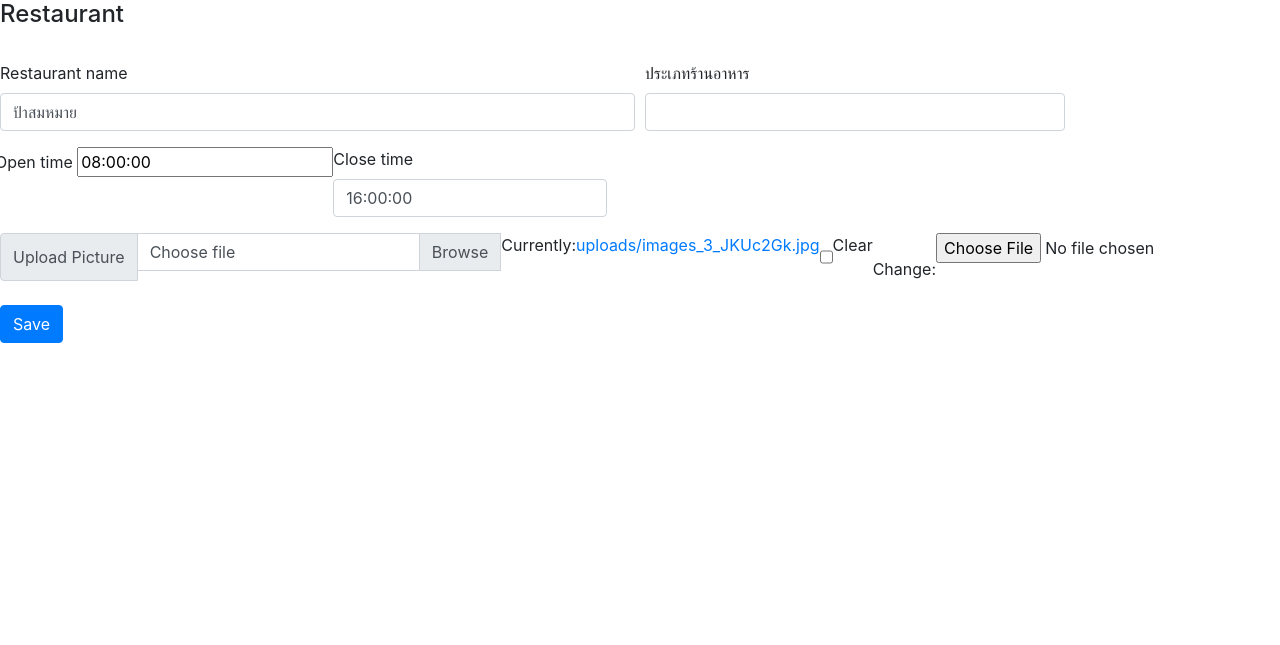
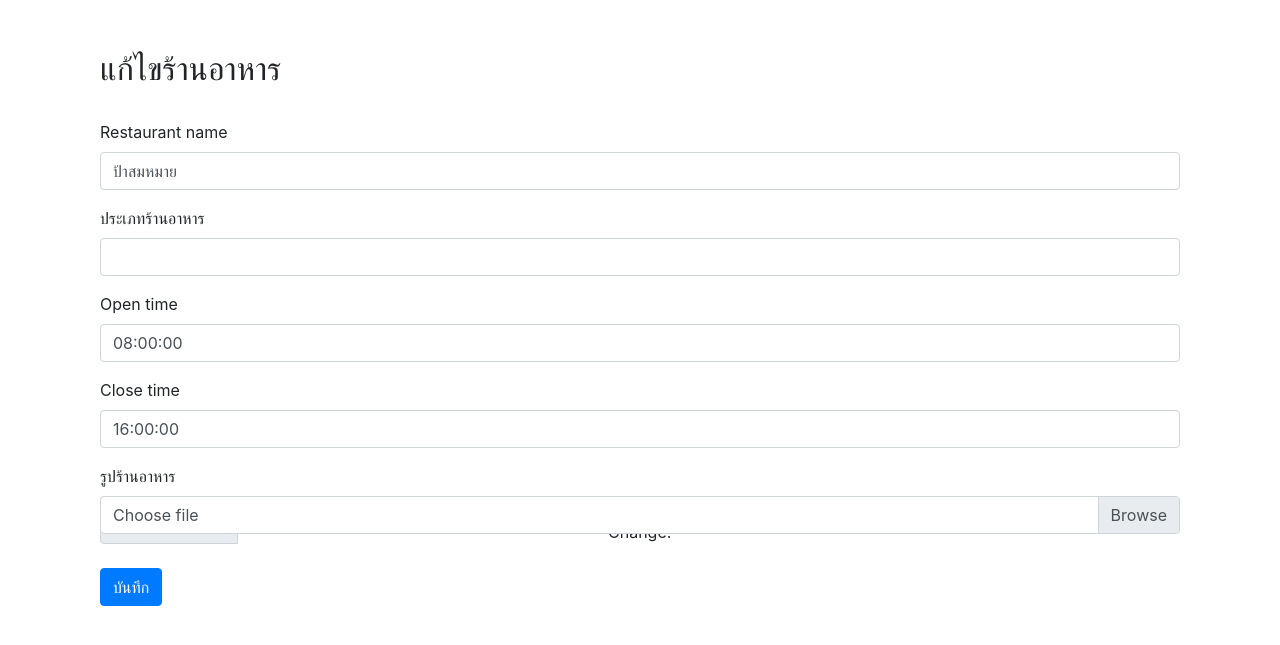
Before and after one commit to thitiwut00897/System-s-Restuarant, a Django app: page /restaurant/edit/2/ in a window 1280 px wide. Shown: the part 56-701 px from the top of the page. Run offline with Django 3.2, Linux system fonts and the light colour scheme; data comes from the database, SQL or seed files in the repository; both versions use the stored data as it was after the commit; some libraries are stand-ins or nearby versions.

Commit message:
แก้ฟอร์ม

```diff
--- a/system_restuarant/managements/forms.py
+++ b/system_restuarant/managements/forms.py
@@ -26,6 +26,7 @@ class AddRestaurantForm(ModelForm):
             if( price.isdigit() == false):
                 msg = "กรุณากรอกตัวเลข"
                 self.add_error('price', msg)
+
 class EditRestaurantForm(ModelForm):
     class Meta:
         model = Restaurant
@@ -38,7 +39,7 @@ class EditRestaurantForm(ModelForm):
         }
         widgets = {
             'restaurant_name': forms.TextInput(attrs={'class':'form-control'}),
-            'working_hours': forms.TextInput(attrs={'class':'form-control'}),
+            'open_time': forms.TextInput(attrs={'class':'form-control'}),
             'close_time': forms.TextInput(attrs={'class':'form-control'})
         }
 
--- a/system_restuarant/managements/templates/editRestaurant.html
+++ b/system_restuarant/managements/templates/editRestaurant.html
@@ -1,23 +1,15 @@
 {% extends "base.html" %}
 {% block content %}
-    <form method="POST" action="{% url 'editRestaurant' id=id %}" enctype="multipart/form-data" >
+    <form method="POST" action="{% url 'editRestaurant' id=id %}" enctype="multipart/form-data"class="rt" >
     {% csrf_token %}
-    {% comment %} {% if success %}
-    <div class="row">
-        <div class="col text-success">
-            {{success}}
-        </div>
-    </div>
-    {% endif %} {% endcomment %}
     {{ form.non_field_errors }}
-        <h4> Restaurant</h4><br>
-        <div class="form-row">
-            <div class="form-group col-md-6">
+        <h2>แก้ไขร้านอาหาร</h2><br>
+            <div class="form-group">
                 <label for=" {{form.restaurant_name.id_for_label}} ">{{ form.restaurant_name.label }}</label>
                 {{ form.restaurant_name }}
                 {{ form.restaurant_name.errors }}
             </div>
-            <div class="form-group col-md-4">
+            <div class="form-group">
                 <label for="inputType">ประเภทร้านอาหาร</label>
                 <input type="text" class="form-control" name="type_name" id="inputType">
             </div>
@@ -31,20 +23,18 @@
                 {{ form.close_time}}
                 {{ form.close_time.errors }}
             </div>
-        </div>
+            <label for="inputType">รูปร้านอาหาร</label>
             <div class="input-group">
                 <div class="input-group-prepend">
                     <span class="input-group-text" >Upload Picture</span>
                 </div>
-            <div class="custom-file">
-                <input type="file" class="custom-file-input" aria-describedby="inputGroupFileAddon01">
+                <div class="custom">
                     <label class="custom-file-label" for="{{form.picture_restaurant.id_for_label}}">Choose file</label>
                 </div>
                 {{ form.picture_restaurant}}
-            {{ form.picture_restaurant.errors }}
-        </div>
+                {{ form.picture_restaurant.errors}}
             </div><br>
-       <button type="submit" class="btn btn-primary" >Save</button>
+       <button type="submit" class="btn btn-primary">บันทึก</button>
         </form>
     </div>
 
--- a/system_restuarant/templates/base.html
+++ b/system_restuarant/templates/base.html
@@ -12,7 +12,7 @@
     <script src="https://ajax.googleapis.com/ajax/libs/jquery/3.4.1/jquery.min.js"></script>
     <script src="https://maxcdn.bootstrapcdn.com/bootstrap/3.4.1/js/bootstrap.min.js"></script>
     <style>
-    .fr, .mr{
+    .fr, .mr, .rt{
         margin-left: 100px;
         margin-right: 100px;
         margin-top: 50px;
```
Also changed, not shown: system_restuarant/db.sqlite3, system_restuarant/media/uploads/images_3_JKUc2Gk.jpg (added), system_restuarant/media/uploads/images_6_yvFkTSm.jpg (added), system_restuarant/media/uploads/images_7_FksFus2.jpg (added). Lines whose indentation alone changed are shown as unchanged.
